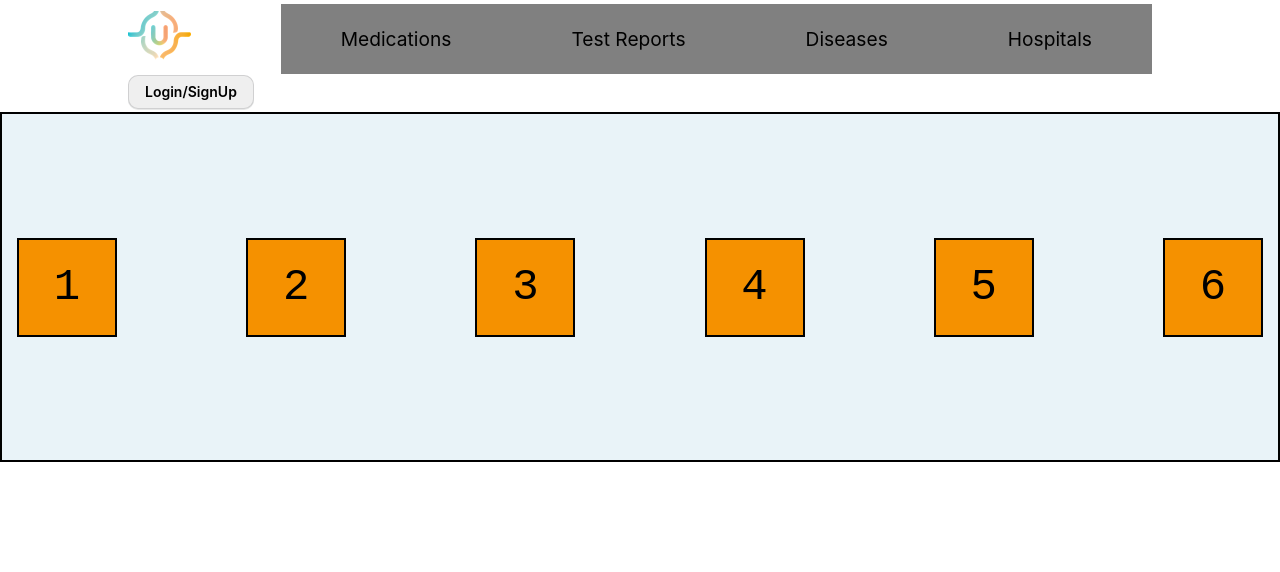
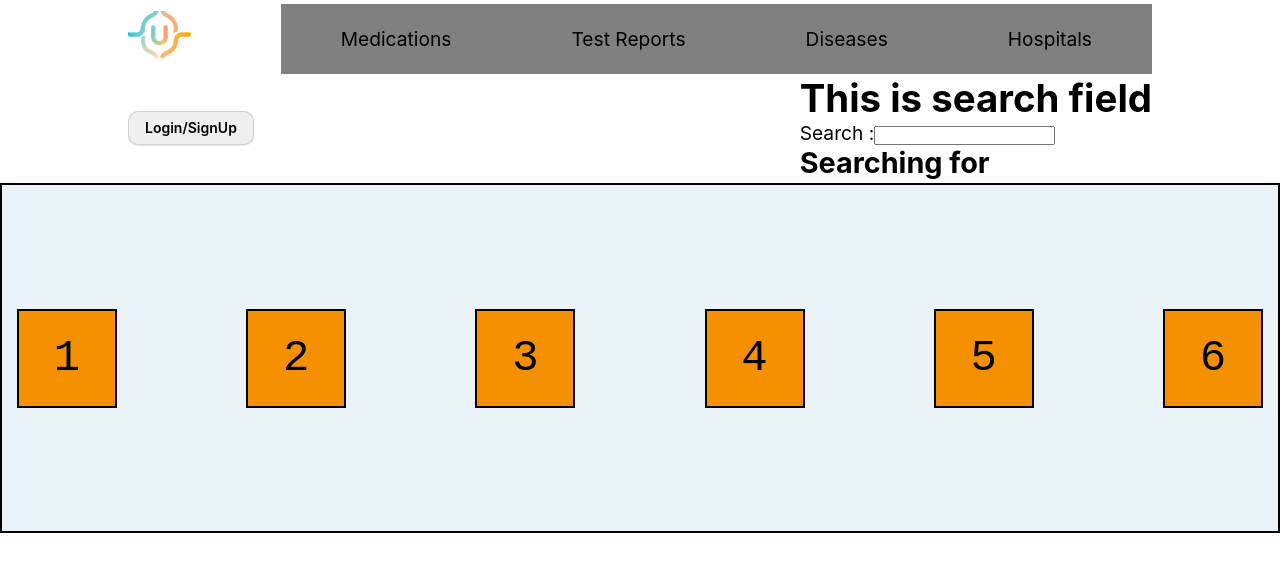
Before and after one commit to itanaysharma/Unified-Health-Interface, a React (Create React App) app: page / in a window 1280 px wide. Shown: the top 572 px of the page. Built offline with nearby package versions, Linux system fonts and the light colour scheme.

Commit message:
Handling search event

```diff
--- a/src/Navbar.js
+++ b/src/Navbar.js
@@ -1,7 +1,13 @@
 import React from "react";
 import "./App.css";
 export default function Navbar() {
+  const [searchTerm, setSearchTerm] = React.useState("");
+  const handleChange = (event) => {
+    setSearchTerm(event.target.value);
+    console.log(searchTerm);
+  };
   return (
+    <>
       <header>
         <img className="nav--logo" src="./UNI_logo.png" alt="no" />
         <nav className="nav">
@@ -52,6 +58,15 @@ export default function Navbar() {
             Login/SignUp
           </a>
         </button>
+        <div className="react">
+          <h1>This is search field</h1>
+          <label htmlFor="search">Search :</label>
+          <input id="search" type="text" onChange={handleChange} />
+          <h2>
+            Searching for <strong>{searchTerm}</strong>
+          </h2>
+        </div>
       </header>
+    </>
   );
 }
```
Lines whose indentation alone changed are shown as unchanged.
